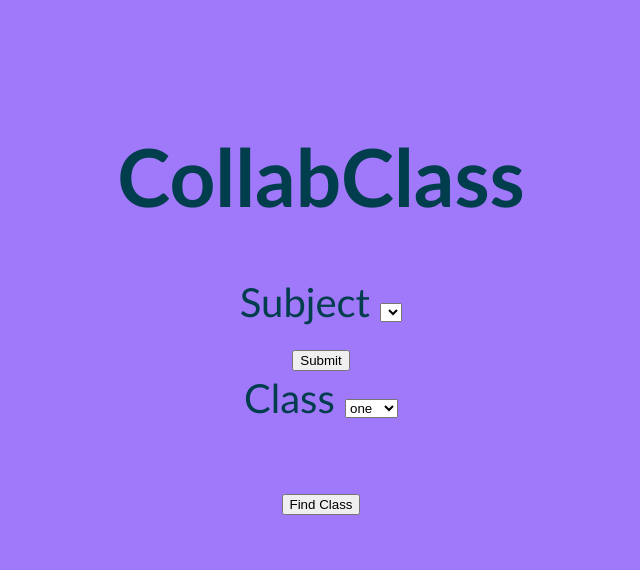
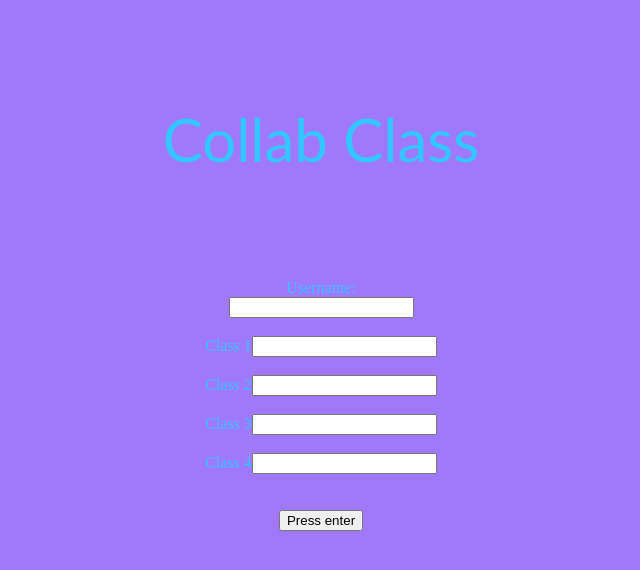
Before and after one commit to nikhilramesh21/wildhacks-2016, a Django app: page / in a window 1280 px wide. Shown: the top 570 px of the page, without its empty margins (319-959 px from the left). Run offline with Django 3.2, Linux system fonts and the light colour scheme; lists and menus that the app fills with data are empty; some libraries are stand-ins or nearby versions.

Commit message:
2nd commit

```diff
--- a/chromext/mychromext/templates/index.html
+++ b/chromext/mychromext/templates/index.html
@@ -4,7 +4,7 @@
 
 	<title>Collab</title>
 	<script src="https://ajax.googleapis.com/ajax/libs/jquery/3.1.1/jquery.min.js"></script>
-	<script type="text/javascript" src="./jqfile.js">
+	<script type="text/javascript" src="./script.js">
 	</script>
 	<style>
 		body{
@@ -19,13 +19,10 @@
    			font-family: Futura, "Trebuchet MS", Arial, sans-serif;
 			font-style: normal;
 			font-variant: normal;
-
 		}
-
 		.hidden{
 			display: none;
 		}
-
 		</style>
 </head>
 <body>
@@ -34,12 +31,10 @@
 		<form id="form1">
 			<label>Subject</label>
       	       <select id = "myList1">
-      	         <!--<option value = "1">one</option>
-       	        <option value = "2">two</option>
-        	       <option value = "3">three</option>
-            	   <option value = "4">four</option><!-->
              	</select> <br><input type="submit" value="Submit">
              	<br>
+         </form>
+         <form id="form2">
        	 <label>Class</label>
         	     <select id = "myList2">
          	      <option value = "1">one</option>
--- a/chromext/mychromext/templates/login.html
+++ b/chromext/mychromext/templates/login.html
@@ -6,7 +6,6 @@
 	<style>
 		body{
 			background: #A078FA;
-
 		}
 		h1 {
 			color:#33C7FF;
@@ -31,8 +30,12 @@
 </head>
 <body>
 	<h1> Collab Class </h2>
-	<form action='collab.html'>
-		<font color=#33C7FF>Username:</font> <br><input type="text" name ="uname"<br>
+	<form action='inputUsername'>
+		<font color=#33C7FF>Username:</font> <br><input type="text" name ="uname"><br> <br>
+		<font color=#33C7FF>Class 1</font><input type="text" name="class 1"><br><br>
+		<font color=#33C7FF>Class 2</font><input type="text" name="class 2"><br><br>
+		<font color=#33C7FF>Class 3</font><input type="text" name="class 3"><br><br>
+		<font color=#33C7FF>Class 4</font><input type="text" name="class 4"><br><br>
 		<br><input type="submit" value="Press enter">
 	</form>
 </body>
--- a/chromext/mychromext/urls.py
+++ b/chromext/mychromext/urls.py
@@ -5,4 +5,5 @@ from mychromext import views
 
 urlpatterns = [
     url(r'^$', views.HomePageView.as_view()),
+    url(r'^inputUsername/', views.inputUsername.as_view())
 ]
--- a/chromext/mychromext/views.py
+++ b/chromext/mychromext/views.py
@@ -6,4 +6,12 @@ from django.views.generic import TemplateView
 class HomePageView(TemplateView):
 
     def get(self, request, **kwargs):
+        return render(request, 'login.html', context=None)
+
+class inputUsername(TemplateView):
+
+    def post(self, request, **kwargs):
+        pass ## needs to post a new record to SQL database
+
+    def get(self, request, **kwargs):
         return render(request, 'index.html', context=None)
```
Also changed, not shown: chromext/mychromext/templates/script.js (+9 -7 lines), 2 other files.
